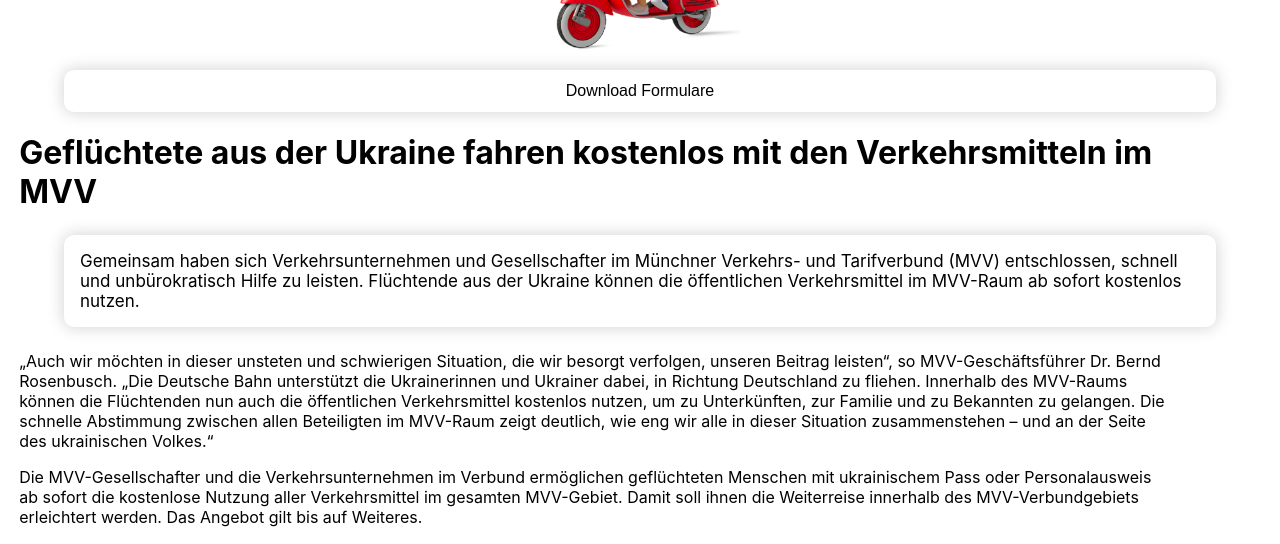
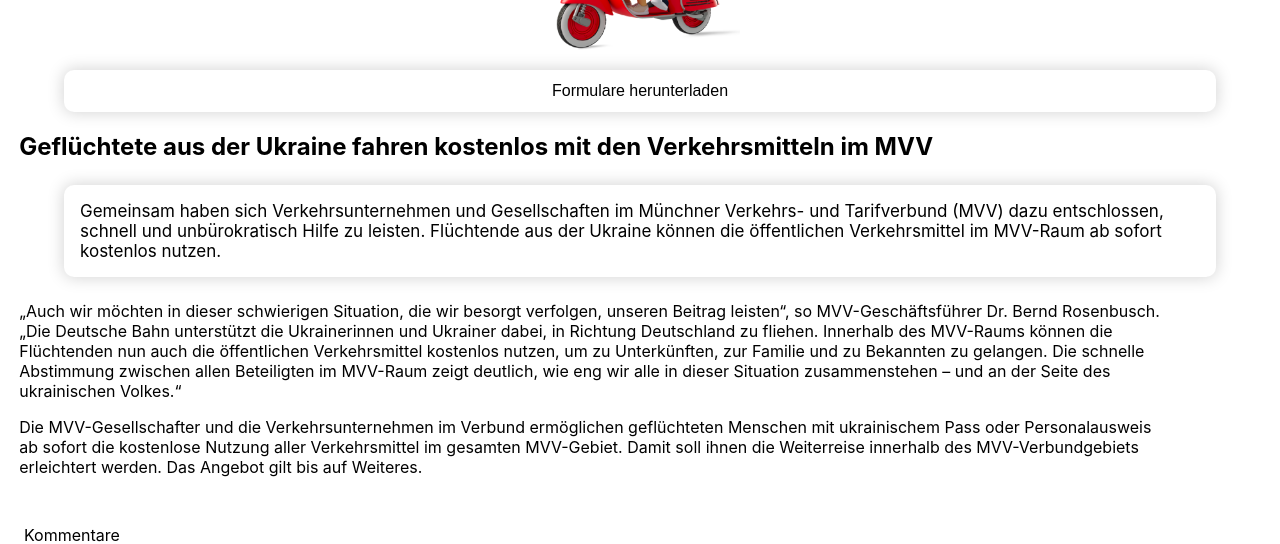
Before and after one commit to xSilentStorm313/Projekt-Web, a React (Create React App) app in the folder webapp/: page /verkehrlila in a window 1280 px wide. Shown: the part 262-806 px from the top of the page. Built offline with nearby package versions, Linux system fonts and the light colour scheme; no server answers.

Commit message:
Beiträge

```diff
--- a/webapp/src/Lila/BeitagInhaltVerkehrLila.js
+++ b/webapp/src/Lila/BeitagInhaltVerkehrLila.js
@@ -9,11 +9,11 @@ export default function BeitragInhaltVerkehr() {
     return (
         <div className="abstand2">
             <img src={verkehr} className="formular" alt="formular" />
-            <button className="downloadbuttongrün">Download Formulare</button>
-            <h1 className="überschrift2">Geflüchtete aus der Ukraine fahren kostenlos mit den Verkehrsmitteln im MVV</h1>
-            <div className="infotextasylgrün">Gemeinsam haben sich Verkehrsunternehmen und Gesellschafter im Münchner Verkehrs- und Tarifverbund (MVV) entschlossen, schnell und unbürokratisch Hilfe zu leisten. Flüchtende aus der Ukraine können die öffentlichen Verkehrsmittel im MVV-Raum ab sofort kostenlos nutzen.</div>
+            <button className="downloadbuttongrün">Formulare herunterladen</button>
+            <h2 className="überschrift2">Geflüchtete aus der Ukraine fahren kostenlos mit den Verkehrsmitteln im MVV</h2>
+            <div className="infotextasylgrün">Gemeinsam haben sich Verkehrsunternehmen und Gesellschaften im Münchner Verkehrs- und Tarifverbund (MVV) dazu entschlossen, schnell und unbürokratisch Hilfe zu leisten. Flüchtende aus der Ukraine können die öffentlichen Verkehrsmittel im MVV-Raum ab sofort kostenlos nutzen.</div>
             <p className="textgrün">
-            „Auch wir möchten in dieser unsteten und schwierigen Situation, die wir besorgt verfolgen, unseren Beitrag leisten“, so MVV-Geschäftsführer Dr. Bernd Rosenbusch. „Die Deutsche Bahn unterstützt die Ukrainerinnen und Ukrainer dabei, in Richtung Deutschland zu fliehen. Innerhalb des MVV-Raums können die Flüchtenden nun auch die öffentlichen Verkehrsmittel kostenlos nutzen, um zu Unterkünften, zur Familie und zu Bekannten zu gelangen. Die schnelle Abstimmung zwischen allen Beteiligten im MVV-Raum zeigt deutlich, wie eng wir alle in dieser Situation zusammenstehen – und an der Seite des ukrainischen Volkes.“</p>
+            „Auch wir möchten in dieser schwierigen Situation, die wir besorgt verfolgen, unseren Beitrag leisten“, so MVV-Geschäftsführer Dr. Bernd Rosenbusch. „Die Deutsche Bahn unterstützt die Ukrainerinnen und Ukrainer dabei, in Richtung Deutschland zu fliehen. Innerhalb des MVV-Raums können die Flüchtenden nun auch die öffentlichen Verkehrsmittel kostenlos nutzen, um zu Unterkünften, zur Familie und zu Bekannten zu gelangen. Die schnelle Abstimmung zwischen allen Beteiligten im MVV-Raum zeigt deutlich, wie eng wir alle in dieser Situation zusammenstehen – und an der Seite des ukrainischen Volkes.“</p>
             <p className="textgrün">
             Die MVV-Gesellschafter und die Verkehrsunternehmen im Verbund ermöglichen geflüchteten Menschen mit ukrainischem Pass oder Personalausweis ab sofort die kostenlose Nutzung aller Verkehrsmittel im gesamten MVV-Gebiet. Damit soll ihnen die Weiterreise innerhalb des MVV-Verbundgebiets erleichtert werden. Das Angebot gilt bis auf Weiteres.
             </p>
--- a/webapp/src/components/BeiträgeGrün/BeitragInhaltRückkehr.js
+++ b/webapp/src/components/BeiträgeGrün/BeitragInhaltRückkehr.js
@@ -9,7 +9,7 @@ export default function BeitragInhaltRückkehr() {
     return (
         <div className="abstand2">
             <img src={rückkehr} className="formular" alt="formular" />
-            <button className="downloadbuttongrün">Download Formulare</button>
+            <button className="downloadbuttongrün">Formulare herunterladen</button>
             <h1 className="überschrift2">Freiwillige Rückkehr</h1>
             <div className="infotextasylgrün">Bund und Länder unterstützen mit dem humanitären Förderprogramm REAG/GARP (Reintegration and Emigration Programme for Asylum-Seekers in Germany/Government Assisted Repatriation Programme) Personen bei der freiwilligen Rückkehr in das Herkunftsland oder bei der Weiterwanderung in einen aufnahmebereiten Staat.</div>
             <p className="textgrün">
@@ -17,10 +17,9 @@ export default function BeitragInhaltRückkehr() {
             <details>
                 <summary className="zwischenüberschriftgrün">Freiwillige Ausreisen nach Syrien, Jemen, Libyen, Eritrea und Afghanistan
                 </summary>
-                <p className="textgrünaufklappbar">Freiwillige Ausreisen nach Syrien sowie nach Jemen, Libyen (Eritrea)* und Afghanistan werden aktuell nicht über das REAG/GARP-Programm (IOM) abgewickelt. Für Rückkehrende in diese Herkunftsländer besteht jedoch gegebenenfalls die Möglichkeit, die Ausreise von einer antragsübermittelnden Stelle (z. B. Ausländerbehörde oder Rückkehrberatungsstelle) organisieren und fördern zu lassen. Das Bundesamt beteiligt sich im Rahmen einer Refinanzierung - in Anlehnung an die Förderleistungen des REAG/GARP-Programms - anteilig an den Kosten der freiwilligen Ausreise sofern diese durch die Bundesländer gefördert wird. Nach erfolgter Ausreise kann die antragsübermittelnde Stelle einen Antrag auf Refinanzierung beim Bundesamt für Migration und Flüchtlinge einreichen.</p>
-                <br /> <br />
+                <p className="textgrünaufklappbar">Freiwillige Ausreisen nach Syrien sowie nach Jemen, Libyen (Eritrea)* und Afghanistan werden aktuell nicht über das REAG/GARP-Programm (IOM) abgewickelt. Für Rückkehrende in diese Herkunftsländer besteht jedoch gegebenenfalls die Möglichkeit die Ausreise von einer antragsübermittelnden Stelle (z. B. Ausländerbehörde oder Rückkehrberatungsstelle) organisieren und fördern zu lassen. Das Bundesamt beteiligt sich im Rahmen einer Refinanzierung - in Anlehnung an die Förderleistungen des REAG/GARP-Programms - anteilig an den Kosten der freiwilligen Ausreise, sofern diese durch die Bundesländer gefördert wird. Nach erfolgter Ausreise kann die antragsübermittelnde Stelle einen Antrag auf Refinanzierung beim Bundesamt für Migration und Flüchtlinge einreichen.</p>
                 <div className="infotextasylgrün">Bitte wenden Sie sich für weitere Informationen an eine Rückkehrberatungsstelle in Ihrer Nähe unter:
-                    <a href="https://www.returningfromgermany.de/de/centres/">www.ReturningfromGermany.de</a></div><br />
+                    <a href="https://www.returningfromgermany.de/de/centres/">www.ReturningfromGermany.de</a></div>
                 <p className="textgrünaufklappbar">Diese kann Sie ggf. über weitere bestehende Unterstützungsmöglichkeiten durch die einzelnen Bundesländer informieren. Bitte beachten Sie, dass eine Antragstellung nur über eine antragsübermittelnde Stelle möglich ist.
                     Weitere Informationen sind im Downloadbereich verfügbar.<br />
                     Diese Entscheidung steht unter dem Vorbehalt kurzfristiger Änderungen Seitens des Bundes und der Bundesländer.
--- a/webapp/src/components/BeiträgeLila/BeitraginhaltAnerkennunglila.js
+++ b/webapp/src/components/BeiträgeLila/BeitraginhaltAnerkennunglila.js
@@ -7,12 +7,12 @@ export default function BeitragInhaltAnerkennung() {
     return (
         <div className="abstand2">
             <img src={anerkennung} className="formular" alt="formular" />
-            <button className="downloadbutton">Download Formulare</button>
-            <h1 className="überschrift1">Anerkennung der Abschlüsse</h1>
+            <button className="downloadbutton">Formulare herunterladen</button>
+            <h2 className="überschrift1">Anerkennung der Abschlüsse</h2>
             <p className="text">In Deutschland kommt es bei der Anerkennung der Abschlüsse sehr auf den jeweiligen Abschluss an.</p>
             <div className="infotextasyl">Dementsprechend empfehlen wir Ihnen das <a href="https://www.anerkennung-in-deutschland.de/html/de/fachkraefte.php">Infoportal der Bundesregierung
                 zur Anerkennung ausländischer Berufsqualifikationen</a> anzuschauen.</div>
-            <p className="text">Geben sie ihren Job in die Suchleiste ein, den sie in Ihrem Land ausgeführt haben. Und das Portal führt sich durch die einzelnen Schritte die Sie brauchen um ihre Abschlüsse und Arbeitserfahrung in Deutschland anerkennen lassen zu können.</p>
+            <p className="text">Geben Sie Ihren Job in die Suchleiste ein, den Sie in Ihrem Land ausgeführt haben. Und das Portal führt Sie durch die einzelnen Schritte, die Sie brauchen um Ihre Abschlüsse und Arbeitserfahrung in Deutschland anerkennen lassen zu können.</p>
 
 
 
```
